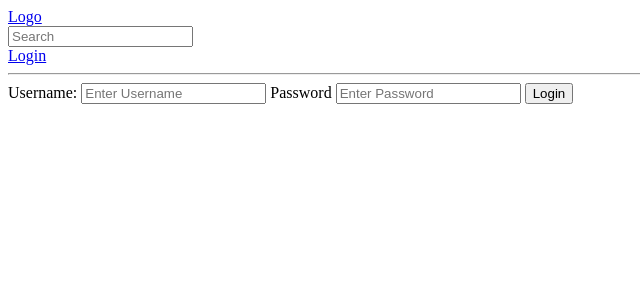
After one commit to ShivamBhosale/RantHub, a Django app: page /login/ in a window 1280 px wide. The commit adds this page. Shown: the top 300 px of the page, without its empty margins (0-640 px from the left). Run offline with Django 4.2, Linux system fonts and the light colour scheme.

Commit message:
user auth added

```diff
--- a/ranthub/ranthubapp/templates/ranthubapp/home.html
+++ b/ranthub/ranthubapp/templates/ranthubapp/home.html
@@ -39,9 +39,13 @@
     <div class="rooms">
         {% for room in rooms %}
         <div class="room">
+            {% if request.user == room.host %}
+
+
             <div class="room-panel">
                 <a href="{% url 'update-room' room.id %}">Edit</a>
                 <a href="{% url 'delete-room' room.id %}">Delete</a>
+            {% endif %}
                 <span>
                     @{{ room.host.username }}
                 </span>
--- /dev/null
+++ b/ranthub/ranthubapp/templates/ranthubapp/login.html
@@ -0,0 +1,15 @@
+{% extends 'ranthubapp/main.html' %}
+{% block content %}
+<div>
+    <form method="POST" action="">
+        {% csrf_token %}
+        <label for="username">Username:</label>
+        <input type="text" name="username" placeholder="Enter Username">
+
+        <label for="password">Password</label>
+        <input type="password" name="password" placeholder="Enter Password">
+
+        <input type="submit" value="Login">
+    </form>
+</div>
+{% endblock content %}
--- a/ranthub/ranthubapp/templates/ranthubapp/main.html
+++ b/ranthub/ranthubapp/templates/ranthubapp/main.html
@@ -12,7 +12,23 @@
 
     <input type="text" name="q" placeholder="Search" />
     </form>
+
+    {% if user.is_authenticated %}
+    <a href="{% url 'logout' %}">Logout</a>
+    {% else %}
+    <a href="{% url 'login' %}">Login</a>
+    {% endif %}
+
+
     <hr>
+
+    {% if messages %}
+<ul class="messages">
+    {% for message in messages %}
+    <li>{{ message  }}</li>
+    {% endfor %}
+</ul>
+{% endif %}
 
     {% block content %}
 
--- a/ranthub/ranthubapp/urls.py
+++ b/ranthub/ranthubapp/urls.py
@@ -3,6 +3,8 @@ from . import views
 
 
 urlpatterns = [
+    path('login/', views.loginPage, name='login'),
+    path('logout/', views.logoutUser, name='logout'),
     path('', views.home, name='home'),
     path('room/<str:pk>/', views.room, name='room'),
     path('create-room/', views.createRoom, name='create-room'),
--- a/ranthub/ranthubapp/views.py
+++ b/ranthub/ranthubapp/views.py
@@ -3,7 +3,42 @@ from django.db.models import Q
 from django.http import HttpResponse
 from .models import Room, Topic
 from .forms import RoomForm
+from django.contrib import messages
+from django.contrib.auth.decorators import login_required
+from django.contrib.auth.models import User
+from django.contrib.auth import authenticate, login, logout
+
 # Create your views here.
+def loginPage(request):
+
+    if request.user.is_authenticated:
+        return redirect('home')
+
+    if request.method == 'POST':
+        username = request.POST.get('username')
+        password = request.POST.get('password')
+
+        try:
+            user = User.objects.get(username=username)
+        except:
+            messages.error(request, 'User does not exist')
+
+        user = authenticate(request, username=username, password=password)
+
+        if user is not None:
+            login(request, user)
+            return redirect('home')
+
+        else:
+            messages.error(request, 'Username or Password is incorrect')
+
+    context = {}
+    return render(request, 'ranthubapp/login.html', context)
+
+def logoutUser(request):
+    logout(request)
+    return redirect('home')
+
 
 def home(request):
     q = request.GET.get('q') if request.GET.get('q') != None else ''
@@ -21,6 +56,7 @@ def room(request ,pk):
     context = {'room':room}
     return render(request, 'ranthubapp/room.html',context)
 
+@login_required(login_url='login')
 def createRoom(request):
     form = RoomForm()
     if request.method == 'POST':
@@ -33,10 +69,14 @@ def createRoom(request):
     context = {'form':form}
     return render(request, 'ranthubapp/room_form.html',context)
 
-
+@login_required(login_url='login')
 def updateRoom(request, pk):
     room = Room.objects.get(id=pk)
     form = RoomForm(instance=room)
+
+    if request.user != room.host:
+        return HttpResponse('You are not allowed here')
+
     if request.method == 'POST':
         form = RoomForm(request.POST, instance=room)
         if form.is_valid():
@@ -45,7 +85,11 @@ def updateRoom(request, pk):
     context = {'form':form}
     return render(request, 'ranthubapp/room_form.html',context)
 
+@login_required(login_url='login')
 def deleteRoom(request, pk):
+    if request.user != room.host:
+        return HttpResponse('You are not allowed here')
+
     room = Room.objects.get(id=pk)
     if request.method == 'POST':
         room.delete()
```
Also changed, not shown: ranthub/db.sqlite3.
